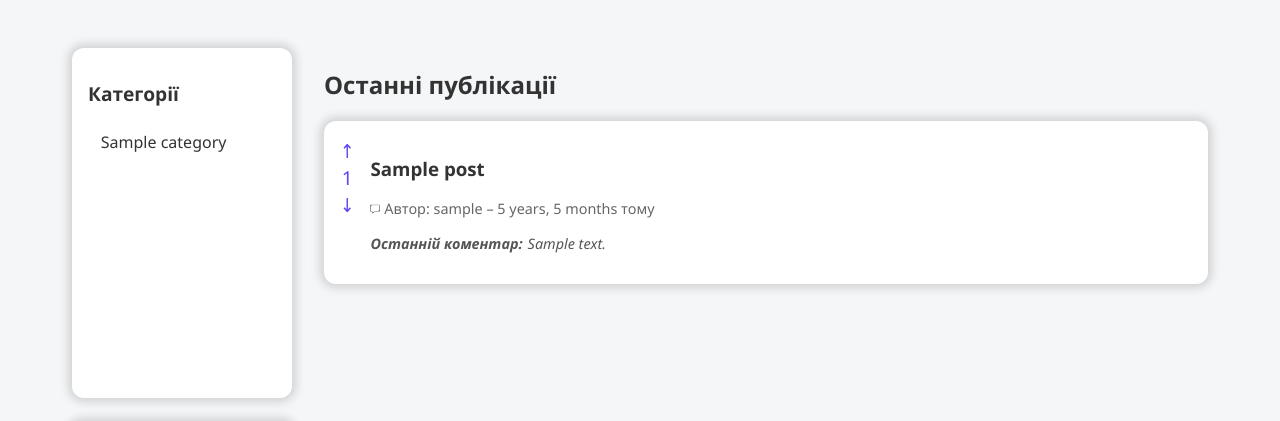
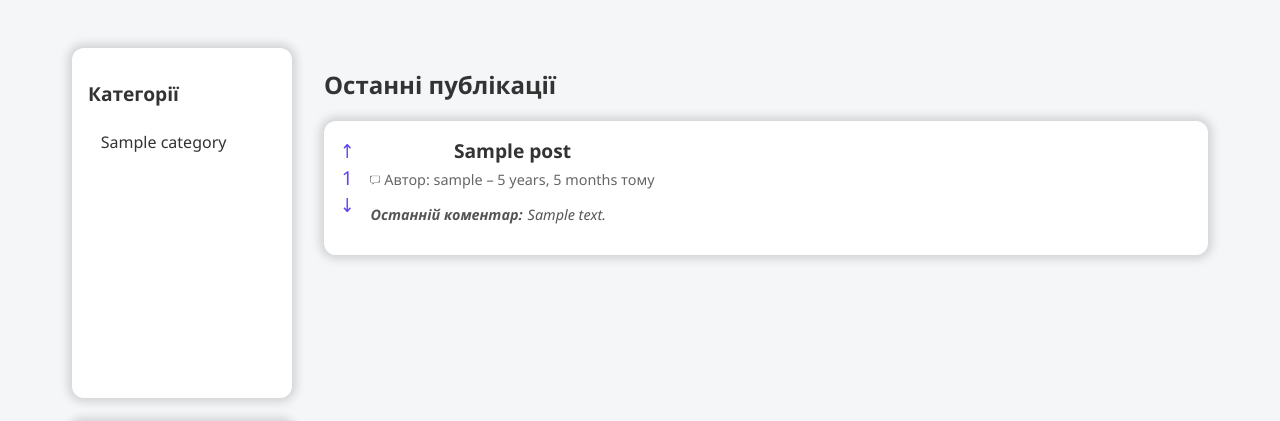
Before and after one commit to BrootBin/Forum, a Django app: page / in a window 1280 px wide. Shown: the part 75-496 px from the top of the page. Run offline with Django 5.2, Linux system fonts and the light colour scheme; tables that the repository leaves empty hold one stand-in row (values such as "Sample post"); style sheets or scripts are compiled from the project's sources; some libraries are stand-ins or nearby versions.

Commit message:
остання зміна стилів)

```diff
--- a/forum/static/scss/base/_layout.scss
+++ b/forum/static/scss/base/_layout.scss
@@ -16,7 +16,11 @@
 	user-select: none;
 	color: #5b46f5;
 }
-
+.post-content h3 {
+	margin: 0;
+	font-size: 1.2rem;
+	text-align: center;
+}
 .meta {
 	font-size: 0.9rem;
 	color: #777;
--- a/forum/static/scss/components/_posts-detail.scss
+++ b/forum/static/scss/components/_posts-detail.scss
@@ -30,6 +30,11 @@
 	font-weight: 700;
 	margin-bottom: 1rem;
 	text-align: center;
+	color: #333;
+}
+.empty-comment {
+	text-align: center;
+	font-size: 1.2rem;
 	color: #333;
 }
 .post-header h2 {
--- a/forum/templates/forum/post_detail.html
+++ b/forum/templates/forum/post_detail.html
@@ -33,7 +33,7 @@
                 <p>{{ comment.body }}</p>
             </div>
         {% empty %}
-            <p>Немає коментарів. Будьте першим!</p>
+            <p class="empty-comment">Немає коментарів. Будьте першим!</p>
         {% endfor %}
 
         {% if user.is_authenticated %}
```
